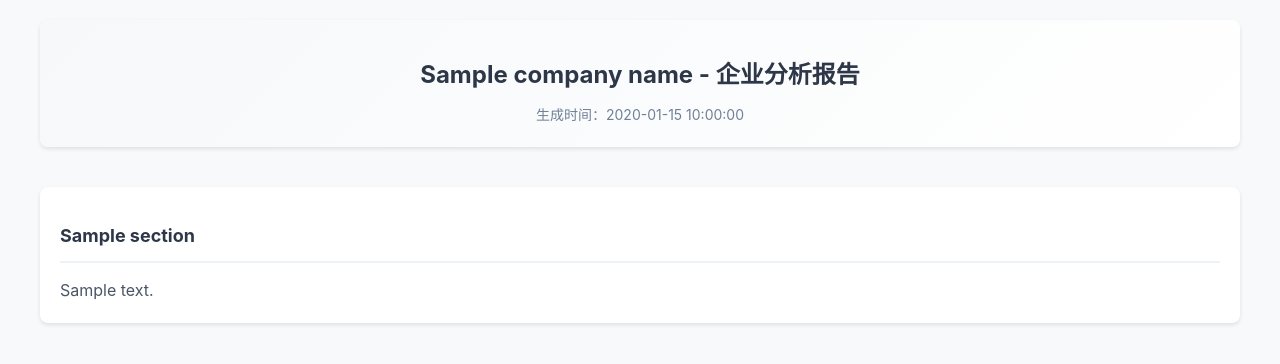
After one commit to liusai0820/industrychainvisualization, a Flask app: template templates/report_template.html in a window 1280 px wide. The commit adds this page. Shown: the top 364 px of the page. Run offline with Flask 3, Linux system fonts and the light colour scheme; the template is opened without the code that fills it: most values are stand-ins (such as "Sample title", 1, 10 or a date in 2020); some libraries are stand-ins or nearby versions.

Commit message:
产业链全景图谱分析系统v1.1.0增加报告导出和报告缓存功能

```diff
--- a/app.py
+++ b/app.py
@@ -1,9 +1,10 @@
-from flask import Flask, render_template, jsonify, request, send_from_directory
+from flask import Flask, render_template, jsonify, request, send_from_directory, make_response
 import json
 import os
 import requests
 import logging
 import re
+from datetime import datetime
 
 logging.basicConfig(level=logging.DEBUG)
 logger = logging.getLogger(__name__)
@@ -14,6 +15,9 @@ app = Flask(__name__)
 DIFY_BASE_URL = "https://api.dify.ai/v1"
 INDUSTRY_CHAIN_API_KEY = "app-VsZqtUHY2piGHBH7iqgXQ1uz"  # 产业链分析应用的API Key
 COMPANY_ANALYSIS_API_KEY = "app-3NxlGN8GQFPH8ud5L9e9GTUY"  # 企业分析应用的API Key
+
+# 添加缓存字典
+company_analysis_cache = {}
 
 def extract_json_from_markdown(text):
     """从Markdown代码块中提取JSON字符串"""
@@ -193,8 +197,33 @@ def transform_to_tree(data):
         logger.exception(e)
         return None
 
+def clean_html_content(text):
+    """清理和转义HTML内容"""
+    # 基本HTML转义
+    text = text.replace('&', '&amp;')
+    text = text.replace('<', '&lt;')
+    text = text.replace('>', '&gt;')
+    text = text.replace('"', '&quot;')
+    text = text.replace("'", '&#39;')
+
+    # 移除可能导致问题的特殊字符
+    text = text.replace('\u2028', ' ')  # 行分隔符
+    text = text.replace('\u2029', ' ')  # 段落分隔符
+    text = text.replace('\u200b', '')   # 零宽空格
+    text = text.replace('\ufeff', '')   # 零宽不换行空格
+
+    # 统一换行符
+    text = text.replace('\r\n', '\n').replace('\r', '\n')
+
+    return text
+
 def call_company_analysis_api(company_name):
     """调用Dify API获取企业分析数据"""
+    # 检查缓存
+    if company_name in company_analysis_cache:
+        logger.info(f"Using cached analysis for company: {company_name}")
+        return company_analysis_cache[company_name]
+
     headers = {
         "Authorization": f"Bearer {COMPANY_ANALYSIS_API_KEY}",
         "Content-Type": "application/json"
@@ -208,9 +237,8 @@ def call_company_analysis_api(company_name):
         "user": "default"
     }
 
-    # 设置重试策略
     retry_count = 3
-    timeout_seconds = 60  # 增加超时时间到60秒
+    timeout_seconds = 60
 
     for attempt in range(retry_count):
         try:
@@ -225,7 +253,7 @@ def call_company_analysis_api(company_name):
 
             if response.status_code != 200:
                 logger.error(f"Company Analysis API request failed with status code: {response.status_code}")
-                if attempt < retry_count - 1:  # 如果还有重试机会
+                if attempt < retry_count - 1:
                     logger.info(f"Retrying... Attempt {attempt + 2} of {retry_count}")
                     continue
                 return None
@@ -233,18 +261,21 @@ def call_company_analysis_api(company_name):
             result = response.json()
             logger.debug(f"Company Analysis Parsed response: {json.dumps(result, ensure_ascii=False)}")
 
-            # 获取并处理数据
             if 'data' in result and isinstance(result['data'], dict):
                 outputs = result['data'].get('outputs', {})
                 if isinstance(outputs, dict) and 'text' in outputs:
-                    return outputs['text']
+                    # 清理和处理文本
+                    text = clean_html_content(outputs['text'])
+                    # 存入缓存
+                    company_analysis_cache[company_name] = text
+                    return text
 
             logger.error("Company Analysis Data structure validation failed")
             return None
 
         except requests.exceptions.Timeout:
             logger.warning(f"Timeout occurred on attempt {attempt + 1} of {retry_count}")
-            if attempt < retry_count - 1:  # 如果还有重试机会
+            if attempt < retry_count - 1:
                 continue
             logger.error("All retry attempts failed due to timeout")
             return None
@@ -257,48 +288,55 @@ def call_company_analysis_api(company_name):
 
 def process_company_analysis(text):
     """处理企业分析文本，将markdown格式转换为结构化文本"""
-    # 移除多余的空行
-    lines = [line.strip() for line in text.split('\n') if line.strip()]
+    try:
+        # 移除多余的空行
+        lines = [line.strip() for line in text.split('\n') if line.strip()]
 
-    # 处理段落
-    paragraphs = []
-    current_section = None
-    current_content = []
+        # 处理段落
+        paragraphs = []
+        current_section = None
+        current_content = []
 
-    for line in lines:
-        # 检查是否是标题行（数字开头）
-        if re.match(r'^\d+\.', line) or re.match(r'^\*\*\d+\.', line):
-            # 如果有之前的段落，保存它
-            if current_section and current_content:
-                paragraphs.append({
-                    'title': current_section.replace('*', ''),
-                    'content': '\n'.join(current_content)
-                })
-            current_section = line.replace('*', '')
-            current_content = []
-        else:
-            # 处理markdown格式
-            # 处理加粗
-            line = re.sub(r'\*\*([^*]+)\*\*', r'<strong>\1</strong>', line)
-            # 处理列表项
-            if line.startswith('*   '):
-                line = '• ' + line[4:]
-            elif line.startswith('    *   '):
-                line = '  • ' + line[8:]
-            # 处理其他格式
-            line = line.replace('【', '<strong>').replace('】', '</strong>')
-            line = line.replace('（', '<span class="text-gray-500">（').replace('）', '）</span>')
+        for line in lines:
+            # 检查是否是标题行（数字开头）
+            if re.match(r'^\d+\.', line) or re.match(r'^\*\*\d+\.', line):
+                # 如果有之前的段落，保存它
+                if current_section and current_content:
+                    paragraphs.append({
+                        'title': current_section.replace('*', '').strip(),
+                        'content': '\n'.join(current_content)
+                    })
+                current_section = line.replace('*', '').strip()
+                current_content = []
+            else:
+                # 处理markdown格式
+                # 处理加粗
+                line = re.sub(r'\*\*([^*]+)\*\*', r'<strong>\1</strong>', line)
+                # 处理列表项
+                if line.startswith('*   '):
+                    line = '• ' + line[4:]
+                elif line.startswith('    *   '):
+                    line = '  • ' + line[8:]
+                # 处理其他格式
+                line = line.replace('【', '<strong>').replace('】', '</strong>')
+                line = line.replace('（', '<span class="text-gray-500">（').replace('）', '）</span>')
 
-            current_content.append(line)
+                if line.strip():  # 只添加非空行
+                    current_content.append(line)
 
-    # 添加最后一个段落
-    if current_section and current_content:
-        paragraphs.append({
-            'title': current_section.replace('*', ''),
-            'content': '\n'.join(current_content)
-        })
+        # 添加最后一个段落
+        if current_section and current_content:
+            paragraphs.append({
+                'title': current_section.replace('*', '').strip(),
+                'content': '\n'.join(current_content)
+            })
 
-    return paragraphs
+        return paragraphs
+
+    except Exception as e:
+        logger.error(f"Error processing company analysis text: {str(e)}")
+        logger.exception(e)
+        return []
 
 def convert_table_to_html(table_lines):
     """将Markdown表格转换为HTML表格"""
@@ -412,6 +450,39 @@ def get_company_analysis():
         logger.error(f"Error in get_company_analysis: {str(e)}")
         return jsonify({'error': '获取企业分析数据失败'}), 500
 
+@app.route('/download_report/<company_name>', methods=['GET'])
+def download_report(company_name):
+    try:
+        if company_name not in company_analysis_cache:
+            return jsonify({'error': '报告不存在'}), 404
+
+        # 获取缓存的报告内容
+        report_content = company_analysis_cache[company_name]
+        processed_text = process_company_analysis(report_content)
+
+        # 生成下载文件内容
+        download_content = []
+        for section in processed_text:
+            # 移除HTML标签
+            title = re.sub(r'<[^>]+>', '', section['title'])
+            content = re.sub(r'<[^>]+>', '', section['content'])
+            download_content.append(f"# {title}\n\n")
+            download_content.append(f"{content}\n\n")
+
+        # 创建响应
+        response = make_response('\n'.join(download_content))
+        response.headers['Content-Type'] = 'text/markdown; charset=utf-8'
+
+        # URL编码文件名
+        encoded_filename = company_name.encode('utf-8').decode('latin1')
+        response.headers['Content-Disposition'] = f"attachment; filename*=UTF-8''{encoded_filename}_analysis_report.md"
+
+        return response
+
+    except Exception as e:
+        logger.error(f"Error generating report: {str(e)}")
+        return jsonify({'error': '生成报告失败'}), 500
+
 # 添加CORS支持
 @app.after_request
 def after_request(response):
--- /dev/null
+++ b/templates/report_template.html
@@ -0,0 +1,114 @@
+<!DOCTYPE html>
+<html lang="zh-CN">
+<head>
+    <meta charset="UTF-8">
+    <meta name="viewport" content="width=device-width, initial-scale=1.0">
+    <title>{{ company_name }} - 企业分析报告</title>
+    <style>
+        body {
+            font-family: -apple-system, BlinkMacSystemFont, "Segoe UI", Roboto, "Helvetica Neue", Arial, sans-serif;
+            line-height: 1.6;
+            color: #333;
+            max-width: 1200px;
+            margin: 0 auto;
+            padding: 20px;
+            background-color: #f8f9fa;
+        }
+        .report-header {
+            text-align: center;
+            margin-bottom: 40px;
+            padding: 20px;
+            background: linear-gradient(135deg, #f6f8fa 0%, #ffffff 100%);
+            border-radius: 8px;
+            box-shadow: 0 2px 4px rgba(0,0,0,0.1);
+        }
+        .report-title {
+            font-size: 24px;
+            color: #2d3748;
+            margin-bottom: 10px;
+        }
+        .report-meta {
+            color: #718096;
+            font-size: 14px;
+        }
+        .report-section {
+            background: white;
+            border-radius: 8px;
+            padding: 20px;
+            margin-bottom: 20px;
+            box-shadow: 0 2px 4px rgba(0,0,0,0.1);
+        }
+        .section-title {
+            font-size: 18px;
+            color: #2d3748;
+            margin-bottom: 15px;
+            padding-bottom: 10px;
+            border-bottom: 2px solid #edf2f7;
+        }
+        .section-content {
+            color: #4a5568;
+        }
+        strong {
+            color: #2d3748;
+            font-weight: 600;
+        }
+        .list-item {
+            margin: 8px 0;
+            padding-left: 20px;
+            position: relative;
+        }
+        .list-item:before {
+            content: "•";
+            position: absolute;
+            left: 0;
+            color: #4299e1;
+        }
+        .table-container {
+            overflow-x: auto;
+            margin: 15px 0;
+        }
+        table {
+            width: 100%;
+            border-collapse: collapse;
+            margin: 15px 0;
+        }
+        th, td {
+            padding: 12px;
+            text-align: left;
+            border-bottom: 1px solid #e2e8f0;
+        }
+        th {
+            background-color: #f7fafc;
+            font-weight: 600;
+            color: #2d3748;
+        }
+        tr:hover {
+            background-color: #f7fafc;
+        }
+        @media print {
+            body {
+                background: white;
+            }
+            .report-section {
+                break-inside: avoid;
+                box-shadow: none;
+            }
+        }
+    </style>
+</head>
+<body>
+    <div class="report-header">
+        <h1 class="report-title">{{ company_name }} - 企业分析报告</h1>
+        <div class="report-meta">生成时间：{{ generated_time }}</div>
+    </div>
+
+    {% for section in report_data %}
+    <div class="report-section">
+        <h2 class="section-title">{{ section.title }}</h2>
+        <div class="section-content">
+            {{ section.content | safe }}
+        </div>
+    </div>
+    {% endfor %}
+</body>
+</html>
```
Also changed, not shown: templates/index.html (+121 -51 lines), README.md.
